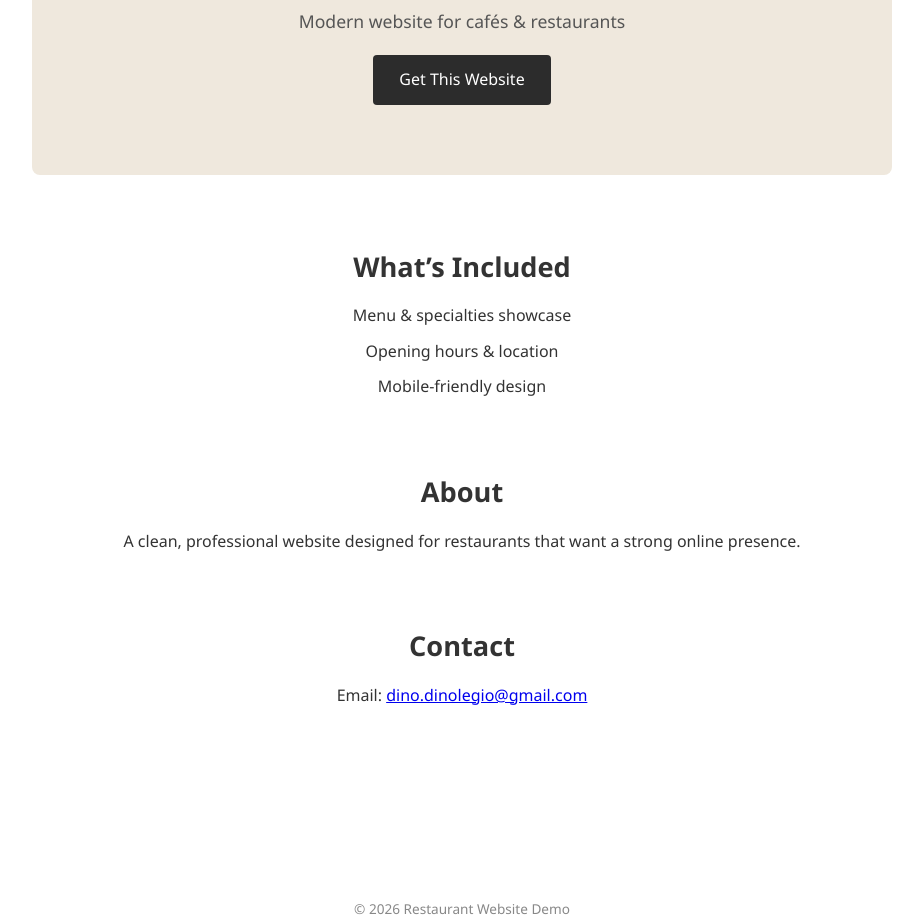
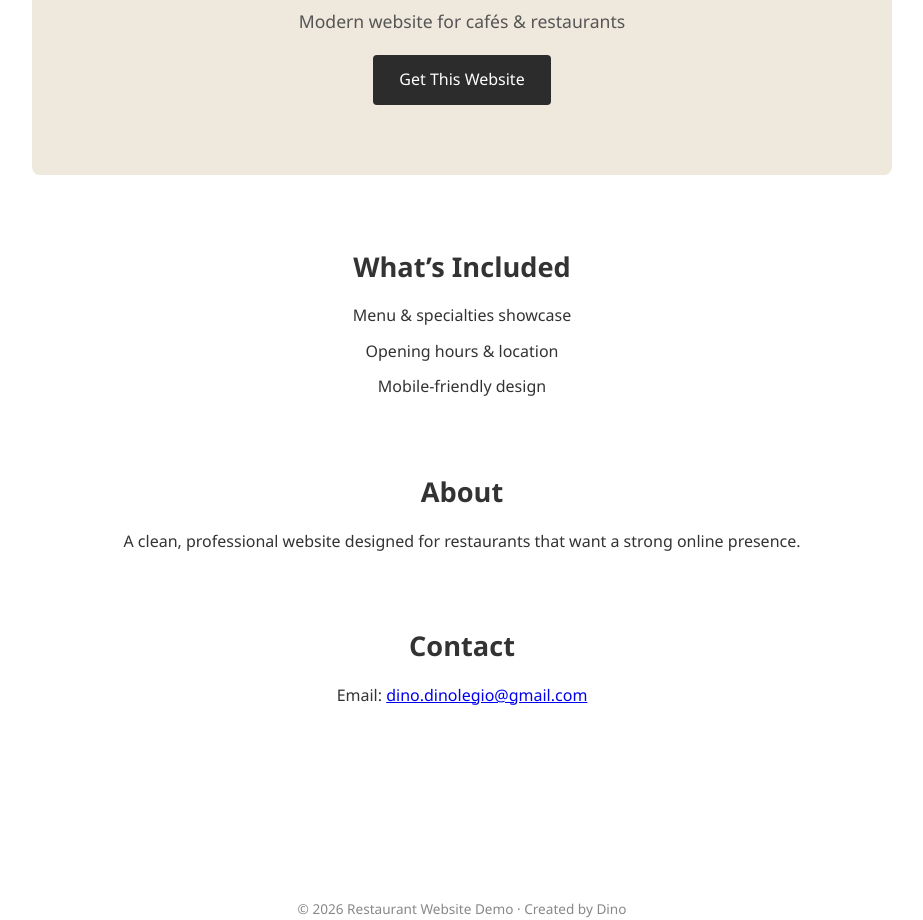
Before and after one commit to dino-hub-design/restaurant-landing-page, a plain HTML site: page index.html in a window 1280 px wide. Shown: the part 177-1097 px from the top of the page, without its empty margins (178-1101 px from the left). Drawn offline with Linux system fonts and the light colour scheme.

Commit message:
Update index.html

```diff
--- a/index.html
+++ b/index.html
@@ -53,7 +53,7 @@
 
   <!-- FOOTER -->
   <footer class="footer">
-    <p>© 2026 Restaurant Website Demo</p>
+    <p>© 2026 Restaurant Website Demo · Created by Dino</p>
   </footer>
 
 </body>
```
